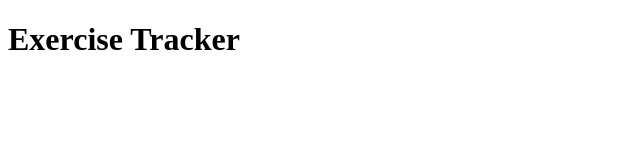
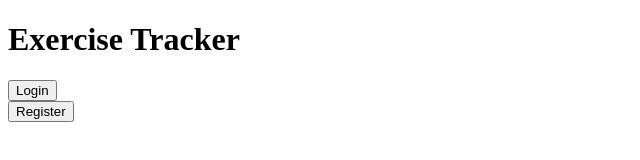
Before and after one commit to x-Vai-x/FreeCodeCamp-ExerciseTracker, a website: page HTML/Index.html in a window 1280 px wide. Shown: the whole page, without its empty margins (0-640 px from the left). Drawn offline with Linux system fonts and the light colour scheme.

Commit message:
Completed index page

```diff
--- a/HTML/Index.html
+++ b/HTML/Index.html
@@ -12,7 +12,12 @@
 	 	</header>
 
 	 	<main>
-
+	 		<form action="/login" method="get">
+	 			<button>Login</button>
+	 		</form>
+	 		<form action="/register" method="get">
+	 			<button>Register</button>
+	 		</form>
 	 	</main>
 	</body>
 
```
